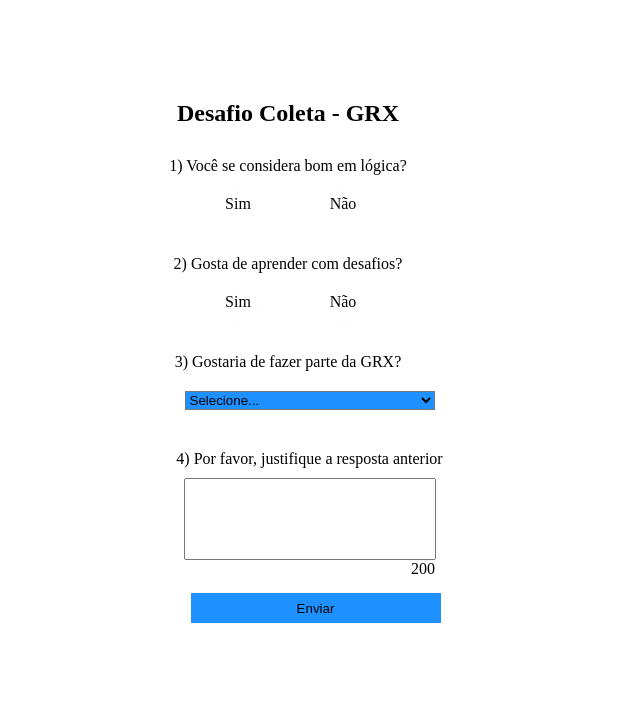
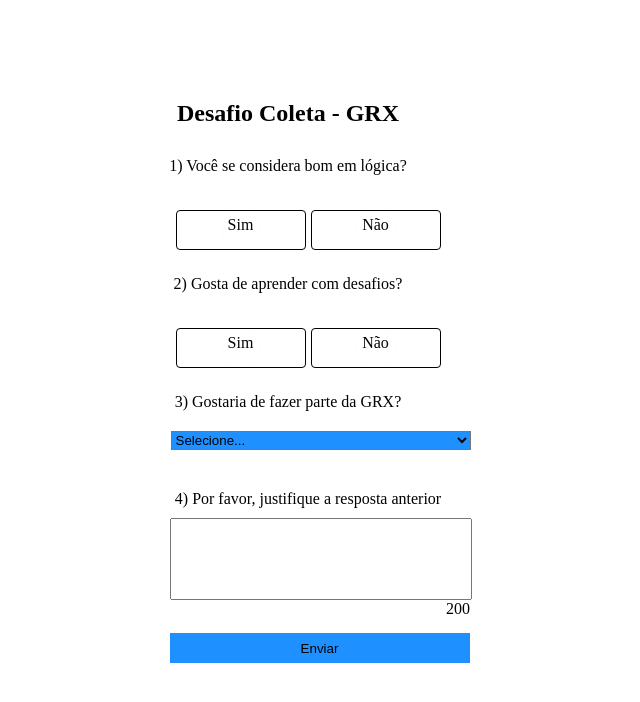
Before and after one commit to EnzoThome-et/desafio-coleta-2, a React (Create React App) app in the folder app/frontend/: page / in a window 1280 px wide. Shown: the top 702 px of the page, without its empty margins (352-992 px from the left). Built offline with nearby package versions, Linux system fonts and the light colour scheme.

Commit message:
style: some adjusts on css

```diff
--- a/app/frontend/src/components/Result.tsx
+++ b/app/frontend/src/components/Result.tsx
@@ -27,7 +27,7 @@ const ResultPage = (props: {result: IResult}) => {
 	];
 
 	return (
-		<section>
+		<div className="resultContainer">
 			<div className="titleContainer">
 				<p>Total</p>
 				<p>{total}</p>
@@ -46,7 +46,7 @@ const ResultPage = (props: {result: IResult}) => {
 					</div>
 				);
 			})}
-		</section>
+		</div>
 	);
 };
 
--- a/app/frontend/src/pages/FormPage.tsx
+++ b/app/frontend/src/pages/FormPage.tsx
@@ -23,7 +23,7 @@ const Page = () => {
 			)}>
 				<h2> Desafio Coleta - GRX </h2>
 
-				<p>1) Você se considera bom em lógica? </p>
+				<p className="p1">1) Você se considera bom em lógica? </p>
 				<div className="firstQuestionContainer">
 					<div className="button">
 						<input type="radio" id="SR1" value="Sim" {...register('Pergunta1', {required: true})} />
@@ -36,7 +36,7 @@ const Page = () => {
 				</div>
 				{errors.Pergunta1?.type === 'required' && 'Resposta obrigatória'}
 
-				<p>2) Gosta de aprender com desafios? </p>
+				<p className="p2">2) Gosta de aprender com desafios? </p>
 				<div className="secondQuestionContainer">
 					<div className="button">
 						<input type="radio" id="SR2" value="Sim" {...register('Pergunta2', {required: true})} />
--- a/app/frontend/src/styles/ResultPage.css
+++ b/app/frontend/src/styles/ResultPage.css
@@ -1,4 +1,4 @@
-section {
+.resultContainer {
     display: flex;
     flex-direction: column;
     align-items: center;
@@ -8,6 +8,7 @@ section {
 
 .titleContainer {
     padding-top: 10px;
+    width: 350px;
     border: 1px solid black;
 }
 
--- a/app/frontend/src/styles/button.css
+++ b/app/frontend/src/styles/button.css
@@ -1,9 +1,10 @@
 .button {
     float: left;
     margin: 0 5px 0 0;
-    width: 100px;
+    width: 130px;
     height: 40px;
     position: relative;
+    margin-top: 20px;
   }
 
   .button label,
@@ -24,10 +25,11 @@
   .button input[type="radio"]:checked + label {
     background: DodgerBlue;
     border-radius: 4px;
-    border: 1px solid black;
   }
 
   .button label {
+    border: 1px solid black;
+    border-radius: 4px;
     cursor: pointer;
     z-index: 90;
     line-height: 1.8em;
@@ -37,9 +39,9 @@
     background: DodgerBlue;
     border: none;
     height: 30px;
-    width: 250px;
+    width: 300px;
     cursor: pointer;
     margin-top: 15px;
-    margin-left: 55px;
+    margin-left: 63px;
     margin-bottom: 15px;
   }
--- a/app/frontend/src/styles/form.css
+++ b/app/frontend/src/styles/form.css
@@ -5,7 +5,12 @@
 
 body {
     text-align: center;
+}
 
+main {
+    display: flex;
+    align-items: center;
+    justify-content: center;
 }
 
 form {
@@ -17,30 +22,33 @@ form {
 }
 
 .firstQuestionContainer {
-     margin-left: 10px;
-     margin-bottom: 15px;
-     margin-top: 15px;
-     padding-bottom: 10px;
+    width: 400px;
+    margin-bottom: 15px;
+    margin-top: 15px;
+    padding-bottom: 10px;
+    margin-left: 175px;
 }
 
 .secondQuestionContainer {
+    width: 400px;
     margin-top: 15px;
     margin-bottom: 15px;
-    margin-left: 10px;
     padding-bottom: 10px;
+    margin-left: 175px;
 }
 
 
 .question-four {
     padding-top: 10px;
     padding-bottom: 10px;
-    margin-left: 43px;
+    margin-left: 40px;
+    width: 270px;
 }
 
 select {
-    width: 250px;
+    width: 300px;
     margin-top: 20px;
-    margin-left: 43px;
+    margin-left: 65px;
     margin-bottom: 30px;
     background-color: DodgerBlue;
 }
@@ -48,12 +56,12 @@ select {
 textarea {
     resize: none;
     height: 80px;
-    width: 250px;
-    margin-left: 43px;
+    width: 300px;
+    margin-left: 65px;
 }
 
 .counter {
-margin-left: 270px;
+margin-left: 340px;
 }
 
 h2 {
```
